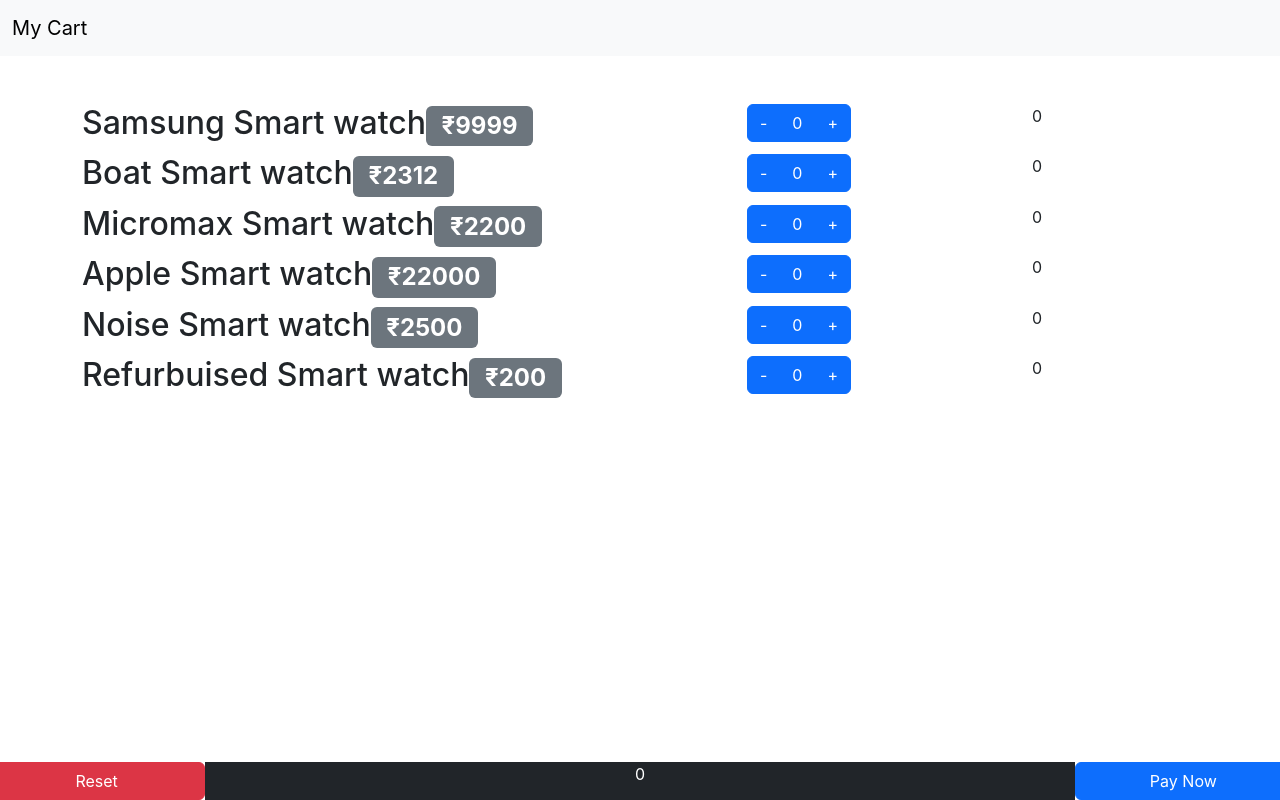
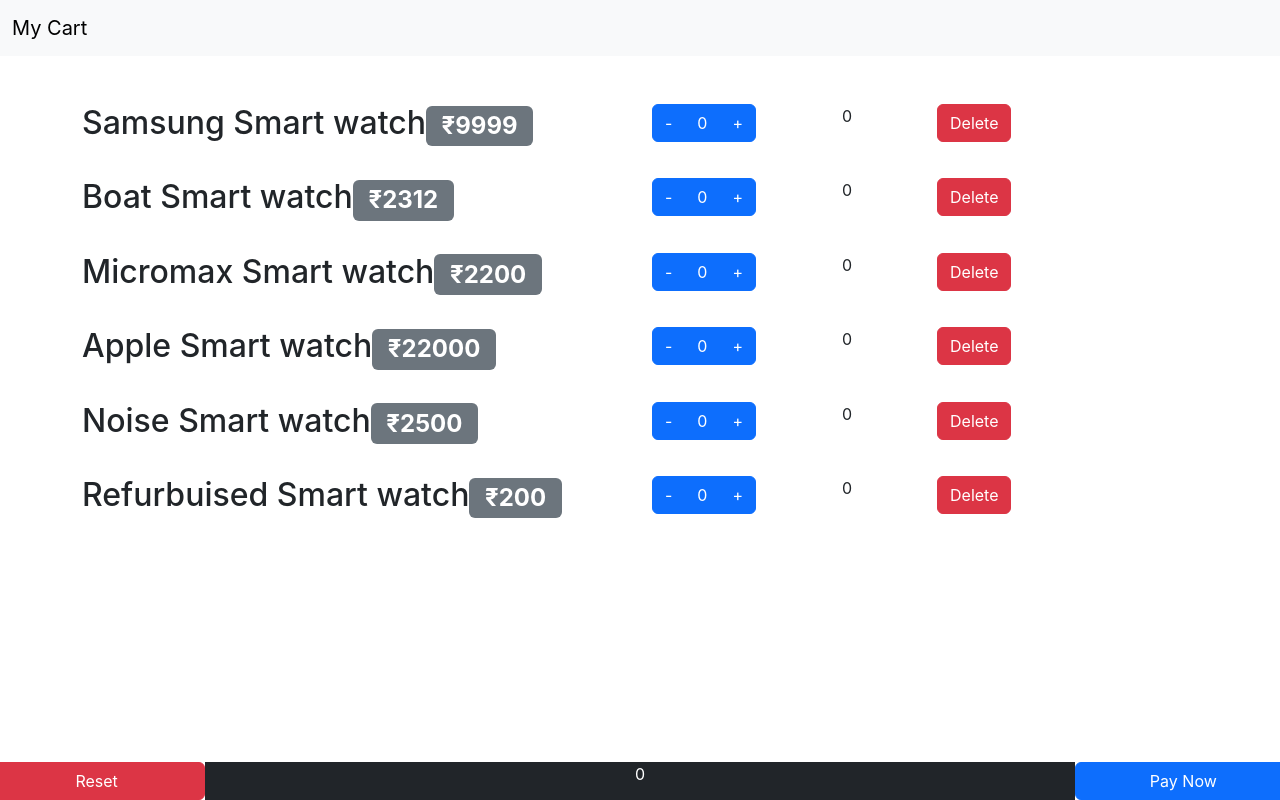
Before and after one commit to prashantkrt/ReactJS-Beginner, a React (Create React App) app in the folder my-cart-react-app/: page / in a window 1280 px wide. Built offline with nearby package versions, Linux system fonts and the light colour scheme.

Commit message:
add or delete the cart opt

```diff
--- a/my-cart-react-app/src/App.js
+++ b/my-cart-react-app/src/App.js
@@ -69,6 +69,15 @@
     setTotalAmount(0);
   }
 
+  const removeItem =(index)=>{
+    let newProductList = [...productList];
+    let newTotalAmount = totalAmount;
+    newTotalAmount-=newProductList[index].price * newProductList[index].quantity;
+    setTotalAmount(newTotalAmount);
+    newProductList.splice(index,1);
+    setProductList(newProductList);
+  }
+
   return (
     <>
       <Navbar />
@@ -77,9 +86,10 @@
           productList={productList}
           incrementQuantity={incrementQuantity}
           decrementQuantity={decrementQuantity}
+          removeItem={removeItem}
         />
       </main>
-      <Footer  totalAmount={totalAmount} reset={reset} />
+      <Footer  totalAmount={totalAmount} reset={reset}/>
     </>
   );
 }
--- a/my-cart-react-app/src/components/Product.js
+++ b/my-cart-react-app/src/components/Product.js
@@ -3,14 +3,14 @@
 
 export default function Product(props) {
   return (
-    <div className="row">
-      <div className="col-7">
+    <div className="row mt-4">
+      <div className="col-6">
         <h2>
           {props.product.productName}
           <span className="badge text-bg-secondary">₹{props.product.price}</span>
         </h2>
       </div>
-      <div className="col-3">
+      <div className="col-2">
         <div className="btn-group" role="group" aria-label="Basic example">
           <button type="button" className="btn btn-primary" onClick={()=>{props.decrementQuantity(props.index)}}>
             -
@@ -23,9 +23,12 @@
           </button>
         </div>
       </div>
-      <div className="col-2">
+      <div className="col-1">
         {props.product.price*props.product.quantity}
       </div>
+     <div className="col-3">
+     <button type="button" class="btn btn-danger" onClick={()=>{props.removeItem(props.index)}}>Delete</button>
+     </div>
     </div>
   );
 }
--- a/my-cart-react-app/src/components/ProductList.js
+++ b/my-cart-react-app/src/components/ProductList.js
@@ -3,8 +3,11 @@
 
 export default function ProductList(props) {
   return (
+      props.productList.length>0 ?
       props.productList.map((product,index)=>{
-            return <Product product={product} key={index} incrementQuantity={props.incrementQuantity} decrementQuantity={props.decrementQuantity} index={index}/>
+              return <Product product={product} key={index} incrementQuantity={props.incrementQuantity} decrementQuantity={props.decrementQuantity} removeItem={props.removeItem} index={index} />
+
       })
+      : <h1>Your Cart is empty</h1>
   )
 }
```
